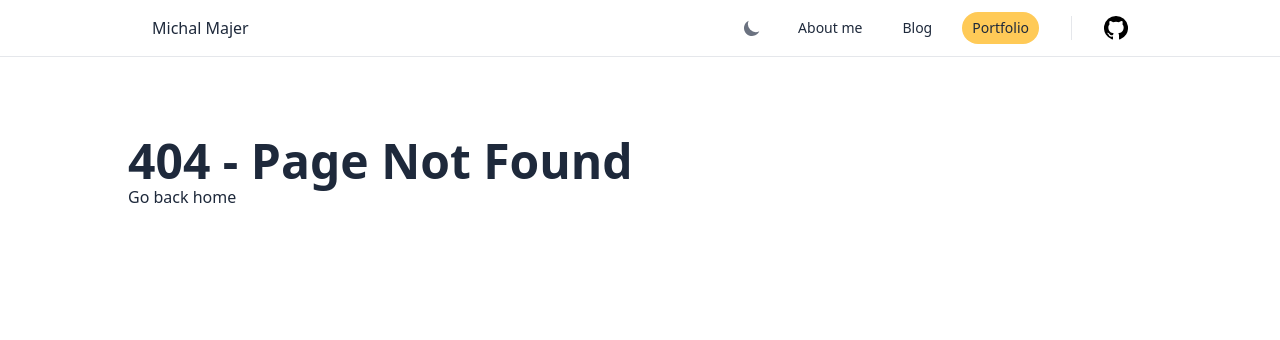
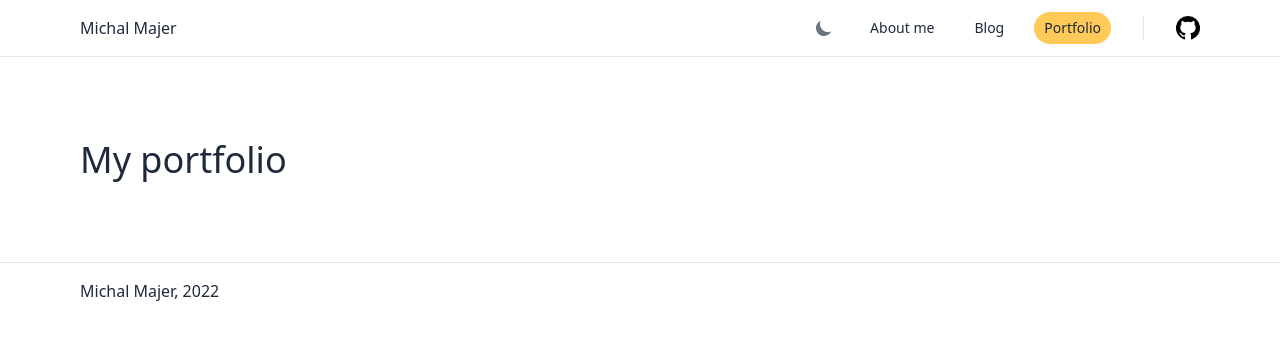
Before and after one commit to Sekky61/personal_website, a Next.js app: page /portfolio in a window 1280 px wide. Before the commit this address had no page. Shown: the top 340 px of the page. Built offline with nearby package versions, Linux system fonts and the light colour scheme.

Commit message:
layout shenanigans

```diff
--- a/common/components/BlogPostCard.tsx
+++ b/common/components/BlogPostCard.tsx
@@ -6,7 +6,7 @@ export default function BlogPostCard({ title, slug, tags }: any) {
   return (
     <Link href={`/post/${slug}`}>
       <a>
-        <div className="duration-100 rounded bg-slate-100 p-6 border border-primary-100 hover:border-primary-300">
+        <div className="duration-100 rounded bg-slate-100 w-full p-6 border border-primary-100 hover:border-primary-300">
           <h1 className="text-xl">
             {title}
           </h1>
--- /dev/null
+++ b/common/components/Footer.tsx
@@ -0,0 +1,17 @@
+import Link from "next/link"
+import { NextPage } from "next/types"
+
+// todo mobile sizes
+const Footer: NextPage = () => {
+    const year = new Date().getFullYear();
+
+    return (
+        <div className="border-t mt-20 py-4">
+            <div className="container">
+                Michal Majer, {year}
+            </div>
+        </div>
+    )
+}
+
+export default Footer
--- a/common/components/Header.tsx
+++ b/common/components/Header.tsx
@@ -10,7 +10,7 @@ const Header: NextPage = () => {
 
     return (
         <div className="sticky top-0 w-full border-b divide-slate-500 dark:text-white bg-white dark:bg-dark">
-            <div className="max-w-5xl mx-auto py-3 px-6">
+            <div className="container mx-auto py-3">
                 <div className="flex gap-3 items-center">
                     <Link href="/">
                         <a className="mr-4">
@@ -50,7 +50,7 @@ const Header: NextPage = () => {
                         </nav>
                         <div className="pl-8 ml-8 border-l">
                             <a target="_blank" href="https://github.com/Sekky61" rel="noreferrer noopener" title="Personal GitHub page">
-                                <svg xmlns="http://www.w3.org/2000/svg" width="24" height="24" className="fill-black dark:fill-white hover:fill-primary-800">
+                                <svg xmlns="http://www.w3.org/2000/svg" width="24" height="24" className="duration-150 fill-black dark:fill-white hover:fill-primary-700">
                                     <path d="M12 0a12 12 0 0 0-3.8 23.39c.6.1.8-.26.8-.58v-2.23c-3.34.72-4.03-1.42-4.03-1.42-.55-1.39-1.34-1.76-1.34-1.76-1.09-.74.09-.72.09-.72 1.2.08 1.84 1.23 1.84 1.23 1.07 1.84 2.8 1.3 3.49 1 .1-.78.42-1.3.76-1.6-2.67-.31-5.47-1.34-5.47-5.94 0-1.3.47-2.38 1.24-3.22-.13-.3-.54-1.52.12-3.17 0 0 1-.33 3.3 1.23a11.5 11.5 0 0 1 6 0c2.3-1.56 3.3-1.23 3.3-1.23.66 1.65.25 2.87.12 3.17a4.63 4.63 0 0 1 1.24 3.22c0 4.61-2.81 5.63-5.48 5.92.43.38.82 1.1.82 2.23v3.29c0 .32.2.7.8.58A12 12 0 0 0 12 0z" />
                                 </svg>
                             </a>
--- a/common/components/Layout.tsx
+++ b/common/components/Layout.tsx
@@ -1,5 +1,6 @@
 import Link from "next/link"
 import { NextPage } from "next/types"
+import Footer from "./Footer"
 import Header from "./Header"
 
 
@@ -7,9 +8,10 @@ export default function Layout({ children }: any) {
     return (
         <>
             <Header></Header>
-            <div className="max-w-5xl mx-auto mt-20">
+            <div className="container mt-20">
                 <main>{children}</main>
             </div>
+            <Footer></Footer>
         </>
     )
 }
--- a/pages/blog/[page].tsx
+++ b/pages/blog/[page].tsx
@@ -10,8 +10,8 @@ export const resultsPerPage = 10;
 export default function BlogListing({ posts_props, posts_count, page }: any) {
 
     return (
-        <div>
-            <h1 className='text-3xl'>The Blog</h1>
+        <>
+            <h1 className='heading-primary'>The Blog</h1>
             <p className='mb-6'>My most recent blog posts</p>
             <ul className='flex flex-col gap-5'>
                 {posts_props.map((props: any) => (
@@ -23,7 +23,7 @@ export default function BlogListing({ posts_props, posts_count, page }: any) {
             <div className='pt-4'>
                 <Pagination currentPage={page} perPage={resultsPerPage} total={posts_count} pathPrefix="/blog"></Pagination>
             </div>
-        </div>
+        </>
     );
 }
 
--- a/pages/blog/index.tsx
+++ b/pages/blog/index.tsx
@@ -5,7 +5,7 @@ import BlogListing, { resultsPerPage } from "./[page]";
 export default function FirstPage({ posts_props, posts_count }: any) {
 
     return (
-        <BlogListing posts_props={posts_props} posts_count={posts_count}></BlogListing>
+        <BlogListing posts_props={posts_props} posts_count={posts_count} page={1}></BlogListing>
     );
 }
 
--- a/pages/index.tsx
+++ b/pages/index.tsx
@@ -1,8 +1,4 @@
 import type { NextPage } from 'next'
-import { ReactElement } from 'react'
-import Header from '@components/Header'
-import Layout from '@components/Layout'
-import { NextPageWithLayout } from './_app'
 
 const Home: NextPage = () => {
   return (
--- /dev/null
+++ b/pages/portfolio.tsx
@@ -0,0 +1,11 @@
+import type { NextPage } from 'next'
+
+const Portfolio: NextPage = () => {
+    return (
+        <>
+            <h1 className='heading-primary' >My portfolio</h1>
+        </>
+    )
+}
+
+export default Portfolio
--- a/styles/globals.css
+++ b/styles/globals.css
@@ -14,7 +14,7 @@
 /* Extra layer to make active links style take precedence over hover */
 @layer hover-priority {
   .navlink {
-    @apply px-2.5 py-0.5 rounded-full block hover:bg-primary-100 hover:dark:bg-primary-800;
+    @apply duration-150 px-2.5 py-0.5 rounded-full block hover:bg-primary-100 hover:dark:bg-primary-800;
   }
 }
 
--- a/tailwind.config.js
+++ b/tailwind.config.js
@@ -6,6 +6,16 @@ module.exports = {
     "./common/**/*.{js,ts,jsx,tsx}",
   ],
   theme: {
+    container: {
+      center: true,
+      padding: {
+        DEFAULT: '1rem',
+        sm: '2rem',
+        lg: '4rem',
+        xl: '5rem',
+        '2xl': '6rem',
+      },
+    },
     extend: {
       colors: {
         primary: {
```
